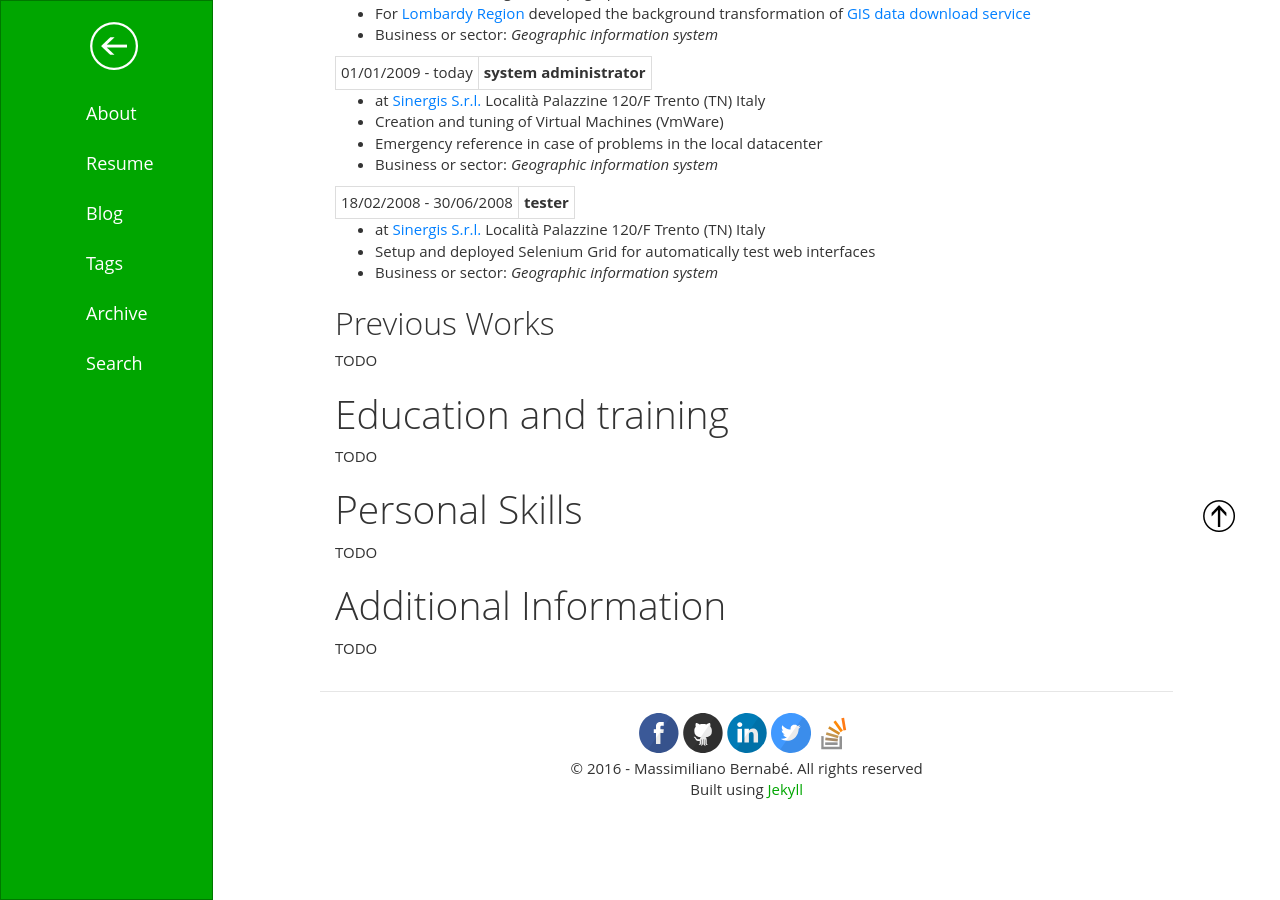
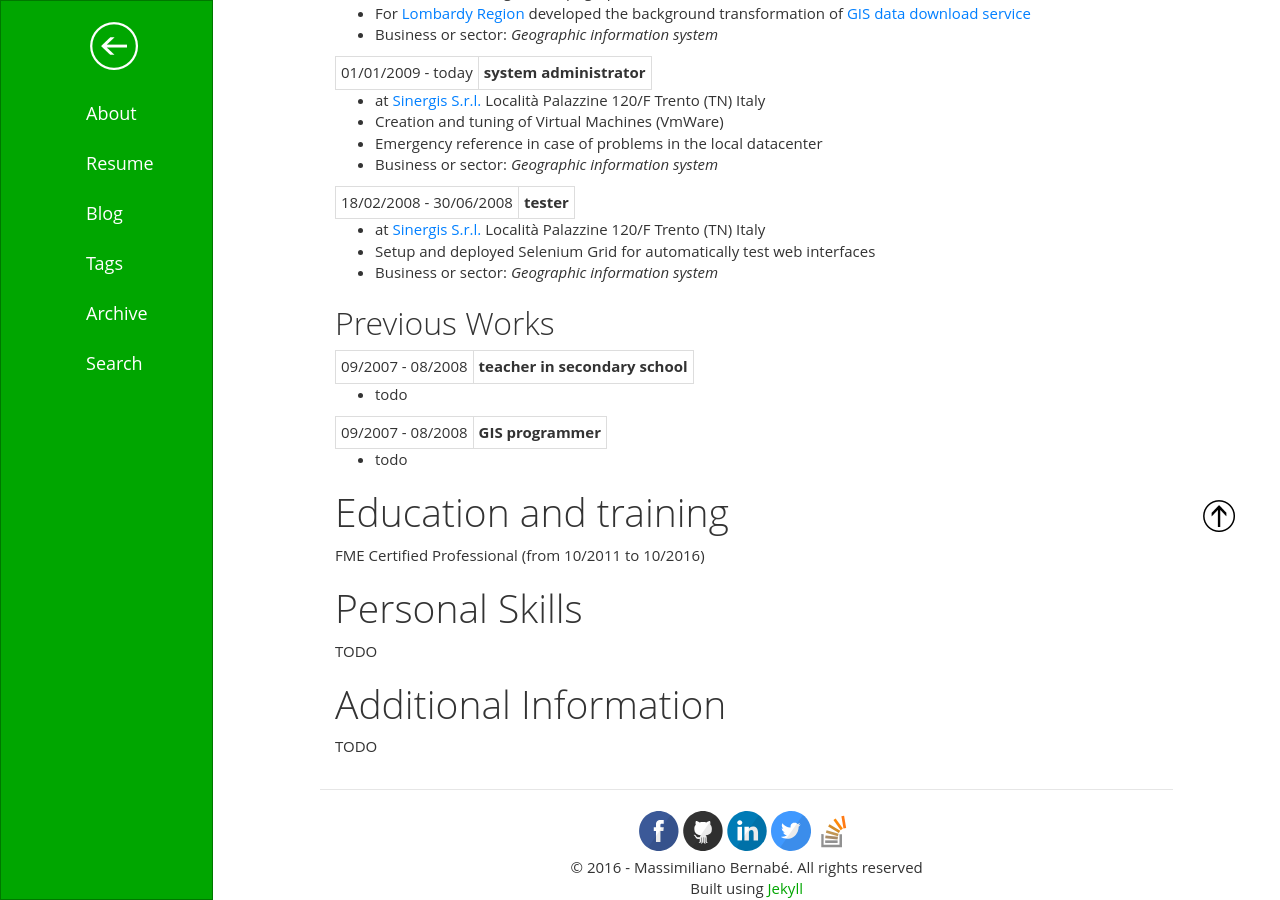
Before and after one commit to develost/develost.github.io, a Jekyll site: the page built from resume/index.md, in a window 1280 px wide and 900 px high, scrolled down 2013 px. Built offline with Jekyll 4.4.1, drawn with Linux system fonts in a browser that asks for light colours.

```diff
--- a/resume/index.md
+++ b/resume/index.md
@@ -90,11 +90,25 @@ theme: green
 * Business or sector: *Geographic information system*
 
 ## Previous Works
-TODO
+
+| 09/2007 -  08/2008  | **teacher in secondary school** |
+{: .table-bordered}
+
+* todo
+
+| 09/2007 -  08/2008  | **GIS programmer** |
+{: .table-bordered}
+
+* todo
+
 
 
 # Education and training
-TODO
+
+FME Certified Professional (from 10/2011 to 10/2016)
+
+
+
 
 # Personal Skills
 TODO
```
Also changed, not shown: _posts/2016-04-27-OSM-for-the-dyslexic.md (added, +78 -0 lines), posts-images/blog/2016/04/27/OSM-for-the-dyslexic/gui.png (added), posts-images/blog/2016/04/27/OSM-for-the-dyslexic/id1.png (added), posts-images/blog/2016/04/27/OSM-for-the-dyslexic/id2.png (added), posts-images/blog/2016/04/27/OSM-for-the-dyslexic/id3.png (added), posts-images/blog/2016/04/27/OSM-for-the-dyslexic/id4.png (added), posts-images/blog/2016/04/27/OSM-for-the-dyslexic/info-location.png (added), posts-images/blog/2016/04/27/OSM-for-the-dyslexic/location-history.png (added), posts-images/blog/2016/04/27/OSM-for-the-dyslexic/long_press_01.png (added), posts-images/blog/2016/04/27/OSM-for-the-dyslexic/overlay.png (added), posts-images/blog/2016/04/27/OSM-for-the-dyslexic/pan_01.png (added), posts-images/blog/2016/04/27/OSM-for-the-dyslexic/text2speech.png (added), posts-images/blog/2016/04/27/OSM-for-the-dyslexic/zoom_01.png (added), posts-images/blog/2016/04/27/OSM-for-the-dyslexic/zoom_02.png (added).
